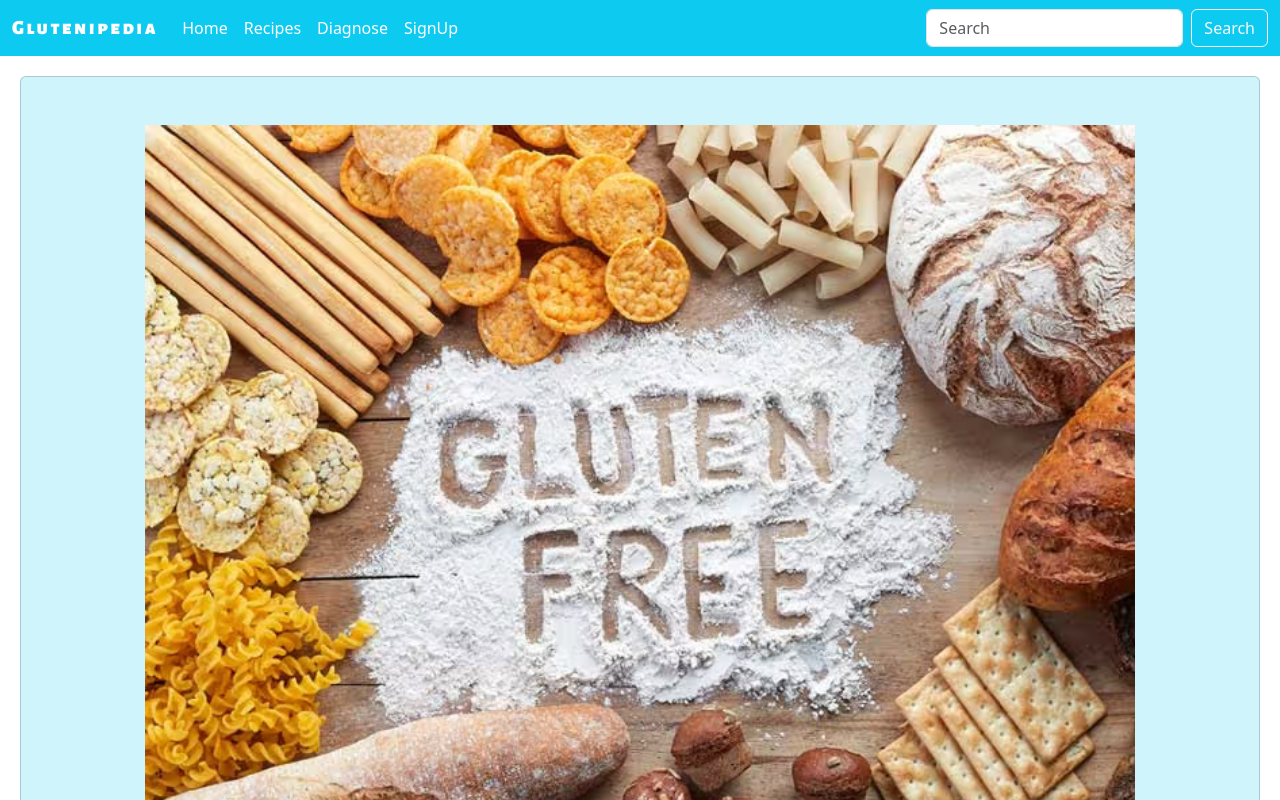
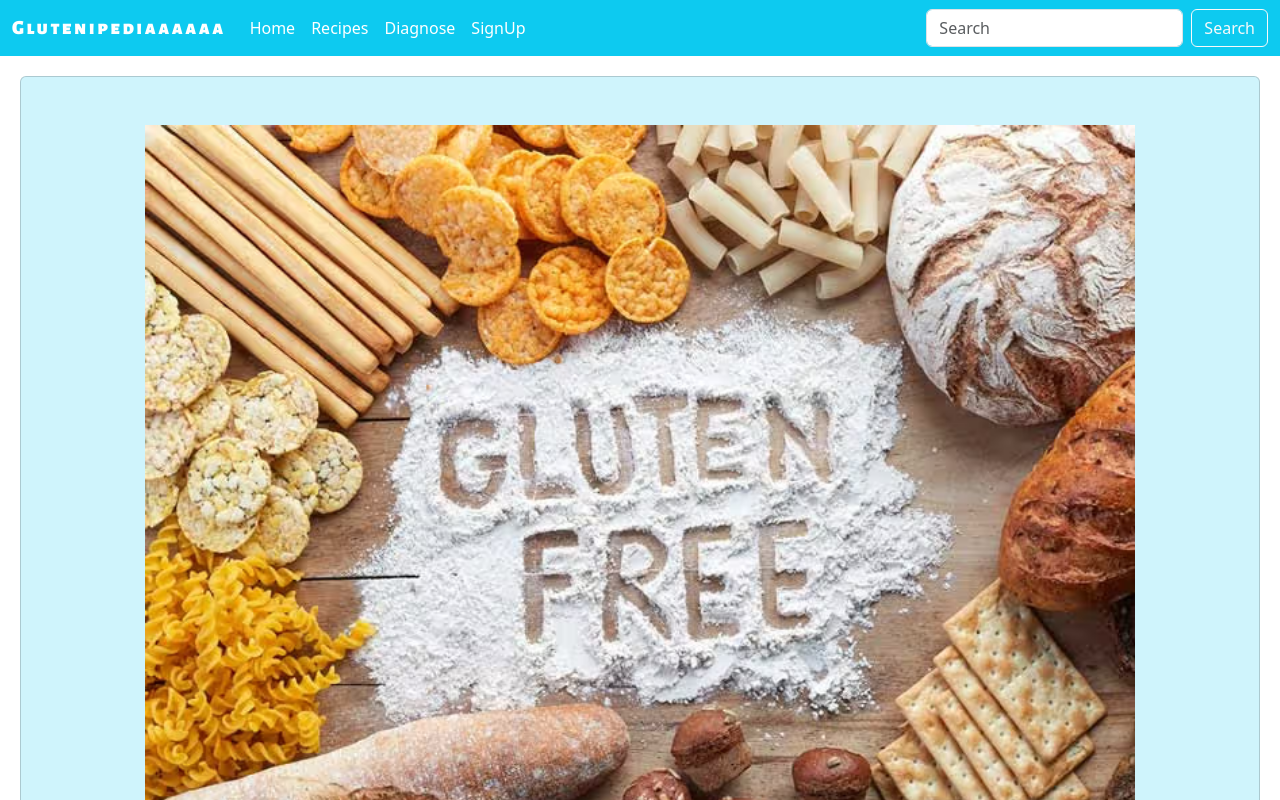
Before and after one commit to NourShbair/GluteniPedia, a plain HTML site: page index.html in a window 1280 px wide. Shown: the top 800 px of the page. Drawn offline with nearby package versions, Linux system fonts and the light colour scheme.

Commit message:
Update pages title and icon

```diff
--- a/index.html
+++ b/index.html
@@ -36,7 +36,7 @@
     <!-- Nav Bar inspired by BootStrap -->
     <nav class="navbar navbar-expand-lg bg-info">
       <div class="container-fluid">
-        <a class="navbar-brand alegreya-sans-sc-bold" href="#">Glutenipedia</a>
+        <a class="navbar-brand alegreya-sans-sc-bold" href="#">Glutenipediaaaaaa</a>
         <button class="navbar-toggler" type="button" data-bs-toggle="collapse" data-bs-target="#navbarSupportedContent"
           aria-controls="navbarSupportedContent" aria-expanded="false" aria-label="Toggle navigation">
           <span class="navbar-toggler-icon"></span>
```
